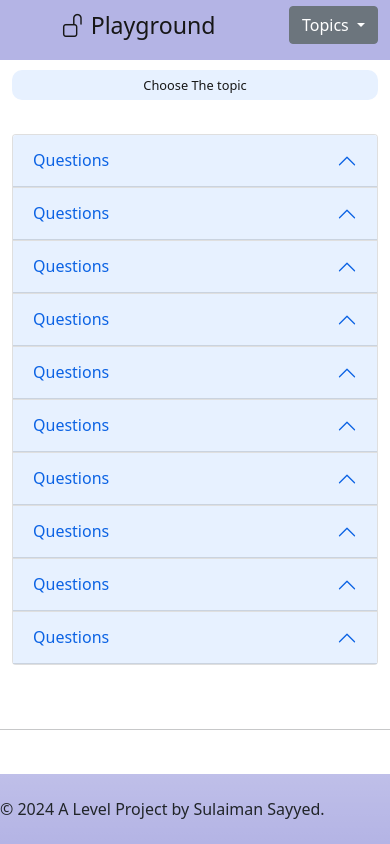
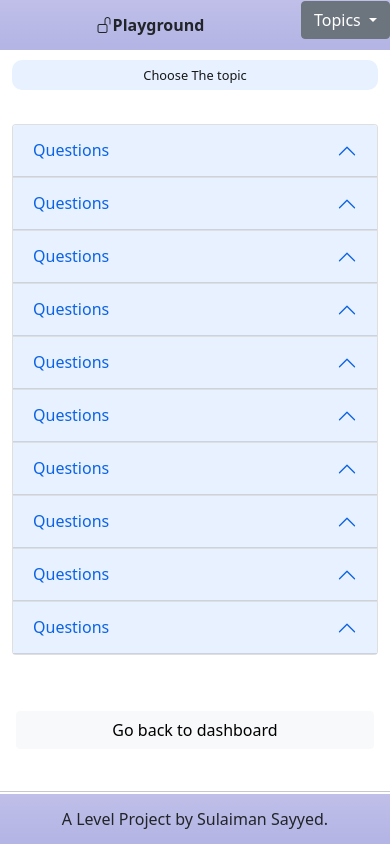
Before and after one commit to SulaimanSayyed21/h446Alevel, a Node server app: page /practice in a window 390 px wide. Run offline with Node 20, Linux system fonts and the light colour scheme; some libraries are stand-ins or nearby versions.

Commit message:
dev:footer.ejs, loginheader.ejs, normalheader.ejs and practiceheader.ejs are replaced by bootstrap header. Also practice.ejs, index.ejs header enteries corrected. In test.ejs and practice.ejs .lesson class added to control the height of the button on mobile devices,Also added .message class in both test and practice.ejs template to adjust the height of the message bar, it is contrlled from styles. In topicScript, all button were created before with button element are replaced by anchor elements to make it appear better on mobile devices. App is working. Look and feel were corrected.

```diff
--- a/public/stylesheets/styles.css
+++ b/public/stylesheets/styles.css
@@ -5,7 +5,7 @@ body {
 }
 
 /* Default header styles */
-header {
+/* header {
   background-color: #b4b4e5;
   color: #171717;
   font-size: 1rem;
@@ -18,12 +18,24 @@ header {
   bottom: 0;
   height:60px;
   position:relative;
+} */
+
+header {
+  background-color: #b4b4e5;
+  color: #171717;
+  font-size: 1rem;
+  padding: 0px 0;
+  text-align: center;
+  display: flex;
+  align-items: center;
+  justify-content: space-between;
+  width: 100%;
+  height: 50px; /* Adjust the height as needed */
+  position: fixed; /* Change position to fixed */
+  top: 0; /* Position the header at the top of the viewport */
+  z-index: 1000; /* Ensure header appears above other content */
 }
 
-/* Default styles for the header */
-header {
-  font-size: 1rem; /* Default font size */
-}
 
 /* Media query for smaller screens */
 @media screen and (max-width: 768px) {
@@ -52,17 +64,30 @@ footer {
   width: 100%;
   position: fixed;
   bottom: 0;
-  height:70px;
+  height:50px;
 }
 
-.anchor{
+.anchor {
+  display: inline-block;
   font-size: 18px;
   background-color: #b4b4e5;
   color: #171717;
-  margin: 0 auto;
-  padding: 0px 2px 0px 2px; /* top, right, bottom, left */
+  margin: 0 5px; /* Adjust margin as needed */
+  padding: 0px 10px 0px 0px; /* top, right, bottom, left */
 }
 
+.header-text {
+  font-size: 16px;
+  font-weight: bold;
+  margin-right: auto;
+}
+
+.message {
+  /* Adjust z-index to ensure it appears above the header */
+  z-index: 1;
+  /* Add padding or margin to create space below the header */
+  padding-top: 50px; /* Adjust as needed */
+}
 
 .form-border{
 
@@ -147,6 +172,9 @@ footer {
   .accordion-topic label {
     font-size: 0.9rem; /* Decrease font size for smaller screens */
   }
+  .lessons {
+    font-size: 0.9rem;
+  }
 }
 
 /* Additional media query for even smaller screens */
@@ -154,4 +182,7 @@ footer {
   .accordion-topic label {
     font-size: 0.8rem; /* Further decrease font size for very small screens */
   }
+  .lessons {
+    font-size: 0.8rem;
+  }
 }
--- a/views/index.ejs
+++ b/views/index.ejs
@@ -1,5 +1,5 @@
 <%- include('layout/head.ejs'); %>
-  <%- include('layout/loginheader.ejs'); %>
+  <%- include('layout/loginheader.ejs',{iconClass: 'bi bi-lock-fill', headerTitle: 'Verbal Reasoning' }); %>
     <main>
       <section class="content-section" id="portfolio">
         <div class="container px-4 px-lg-5">
--- a/views/layout/footer.ejs
+++ b/views/layout/footer.ejs
@@ -1,14 +1,6 @@
-<!-- <footer>
+<!-- Fixed bottom footer -->
+<footer class="bg-gradient text-dark text-center py-3 fixed-bottom">
     <div class="container">
-        <div class="row">
-            <div class="col">
-                <h3>A Level Project by Sulaiman Sayyed</h3>
-            </div>
-        </div>
+        A Level Project by Sulaiman Sayyed.
     </div>
-</footer> -->
-
-<!-- Fixed bottom footer -->
-    <footer class="bg-gradient text-dark text-center py-3 fixed-bottom">
-        &copy; 2024 A Level Project by Sulaiman Sayyed.
-    </footer>
+</footer>
--- a/views/layout/practiceheader.ejs
+++ b/views/layout/practiceheader.ejs
@@ -1,11 +1,7 @@
 <body>
-  <header>
+   <header class="bg-gradient text-dark text-center py-3 fixed-top">
     <div class="container">
-      <div class="row align-items-center">
-        <div class="col">
-          <h3><i class="<%= iconClass %>"></i>
-            <%= headerTitle %>
-          </h3>
+          <span class="header-text"><i class="<%= iconClass %>"></i><%= headerTitle %></span>
     </div>
     <div class="col-auto">
       <div class="dropdown">
@@ -17,10 +13,5 @@
         </ul>
       </div>
     </div>
-      </div>
-    </div>
   </header>
-
-
-
   <!-- Container for lessons -->
--- a/views/practice.ejs
+++ b/views/practice.ejs
@@ -1,7 +1,7 @@
 <%- include('layout/head.ejs'); %>
     <%- include('layout/practiceheader.ejs', {iconClass: 'bi bi-unlock', headerTitle: 'Playground' }) %>
         <!-- Content Section -->
-        <main id="accordion-page" class="container">
+        <main id="accordion-page" class="container message">
             <!-- pladce holder for message -->
             <div class="accordion-topic"><label for="topic" id="topicid">Choose The topic</label></div>
             <!-- create four button to show the lessons -->
@@ -51,12 +51,12 @@
                     <% } %>
             </div>
         </main>
-        <br><br><hr>
-        <div class="card-body">
+        <br><div class="card-body">
             <h5 class="card-title"></h5>
             <p class="card-text"></p>
             <a href="/dashboard" class="btn btn-light">Go back to dashboard</a>
-        </div>
+        </div><hr>
+
         <%- include('layout/footer.ejs'); %>
             <!-- Link to JavaScript file -->
             <script src="../bootstrap-5.0.2/js/bootstrap.bundle.min.js" type="text/javascript"></script>
```
Also changed, not shown: h446Alevel.md (+24 -6 lines), public/javascripts/topicScript.js (+36 -13 lines), views/layout/loginheader.ejs (+2 -10 lines), views/layout/normalheader.ejs (+5 -9 lines), views/test.ejs (+6 -8 lines), 1 other file. Lines whose indentation alone changed are shown as unchanged.
